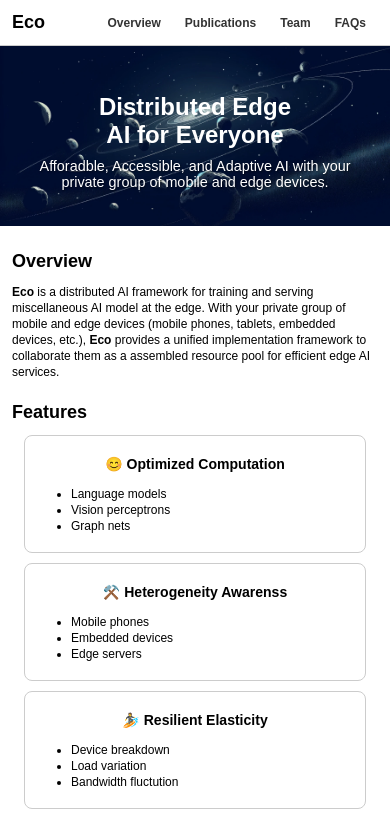
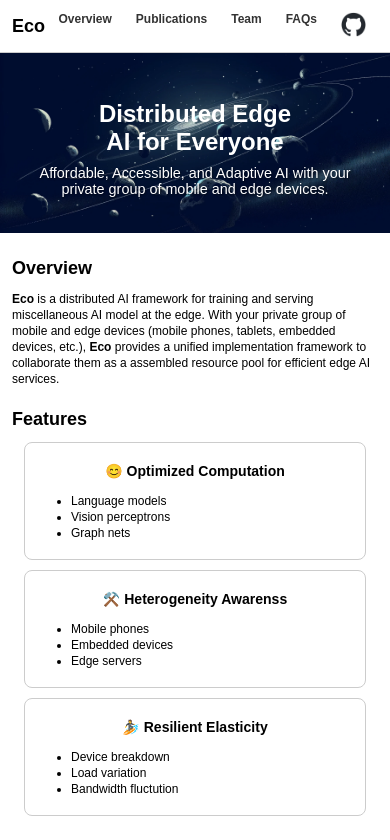
Before and after one commit to collaborative-edge-ai/collaborative-edge-ai.github.io, a plain HTML site: page index.html in a window 390 px wide. Shown: the top 840 px of the page. Drawn offline with Linux system fonts and the light colour scheme.

Commit message:
Update team

```diff
--- a/index.html
+++ b/index.html
@@ -18,6 +18,9 @@
                     <li><a href="#solutions">Publications</a></li>
                     <li><a href="#team">Team</a></li>
                     <li><a href="#faqs">FAQs</a></li>
+                    <li><a href="https://github.com/collaborative-edge-ai">
+                        <img src="figure/github-mark.png" alt="Github" class="github-image">
+                    </a></li>
                 </ul>
             </nav>
         </div>
@@ -28,7 +31,7 @@
                 <img src="figure/banner.webp" alt="Banner" class="banner-image">
                 <h2>Distributed Edge AI for Everyone</h2>
                 <p class="subtitle">
-                    Afforadble, Accessible, and Adaptive AI with your private group of mobile and edge devices.  </p>
+                    Affordable, Accessible, and Adaptive AI with your private group of mobile and edge devices.  </p>
             </div>
         </section>
         <section id="overview">
@@ -45,6 +48,7 @@
                 <div class="features-grid">
                     <div class="feature">
                         <h3 align="center">😊 Optimized Computation</h3>
+                        <!-- <p align="center"><font color=#A8A8A8><i>Tailored optimization for</i></font></p> -->
                         <ul>
                             <li>Language models</li>
                             <li>Vision perceptrons</li>
@@ -111,8 +115,8 @@
                 <h2>Team</h2>
                 <ul>
                     <li>Project Lead: <a href="https://acomze.github.io">Liekang Zeng</a>, <a href="http://brandonye.tech/">Shengyuan Ye</a></li>
-                    <!-- <li>Professors: Xu Chen, Yang Yang, Xiaowen Chu, Zhi Zhou, Xiaoxi Zhang, Lei Yang, Guoliang Xing</li>
-                    <li>Contributors: Peng Huang, Chongyu Yang, Ke Luo, En Li, Jiangsu Du, Bei Ouyang, Tianyi Qian</li> -->
+                    <li>Professors: <a href="https://sites.google.com/view/xcsysu/home">Xu Chen</a>, <a href="https://facultyprofiles.hkust-gz.edu.cn/faculty-personal-page/YANG-Yang/yyiot">Yang Yang</a>
+                    <!-- <li>Contributors: Peng Huang, Chongyu Yang, Ke Luo, En Li, Jiangsu Du, Bei Ouyang, Tianyi Qian</li> -->
                 </ul>
             </div>
         </section>
@@ -164,7 +168,7 @@
                 <img src="figure/wechat-qr.jpg" alt="QR Code" class="footer-image">
                 <div class="qr-text">
                     <p><font color=#A8A8A8>Follow us on WeChat</font></p>  <!-- 第一行文字 -->
-                    <p><b>🤗 EdgeLab 🤗</b></p>  <!-- 第二行文字 -->
+                    <p><b>🤗 LivingEdge 🤗</b></p>  <!-- 第二行文字 -->
                 </div>
             </div>
             <nav>
@@ -173,6 +177,10 @@
                     <li><a href="#solutions">Publications</a></li>
                     <li><a href="#team">Team</a></li>
                     <li><a href="#faqs">FAQs</a></li>
+                    <li><a href="https://github.com/collaborative-edge-ai">
+                        <img src="figure/github-mark.png" alt="Github" class="github-image">
+                    </a></li>
+
                 </ul>
             </nav>
         </div>
--- a/styles.css
+++ b/styles.css
@@ -137,6 +137,14 @@ footer .footer-image {
     margin: 0 auto; /* Align with Project Showcase */
     margin-bottom: 0em;
     margin-right: 1em;
+}
+
+.github-image {
+    width: 25px; /* Increased size */
+    height: 25px; /* Increased size */
+    margin: 0 auto; /* Align with Project Showcase */
+    align-items: center;
+    text-align: center;
 }
 
 footer nav ul {
```
Also changed, not shown: figure/github-mark.png (added).
